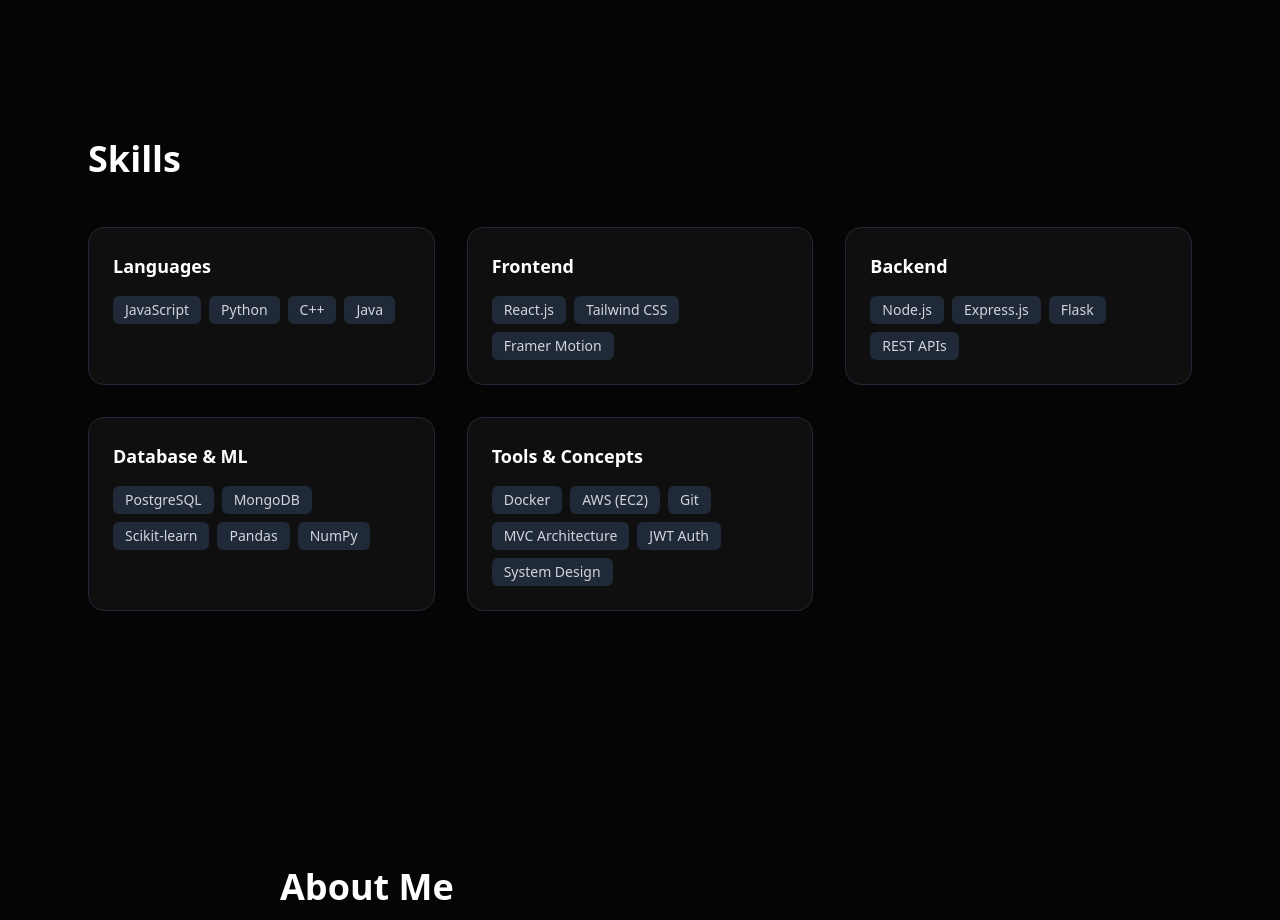
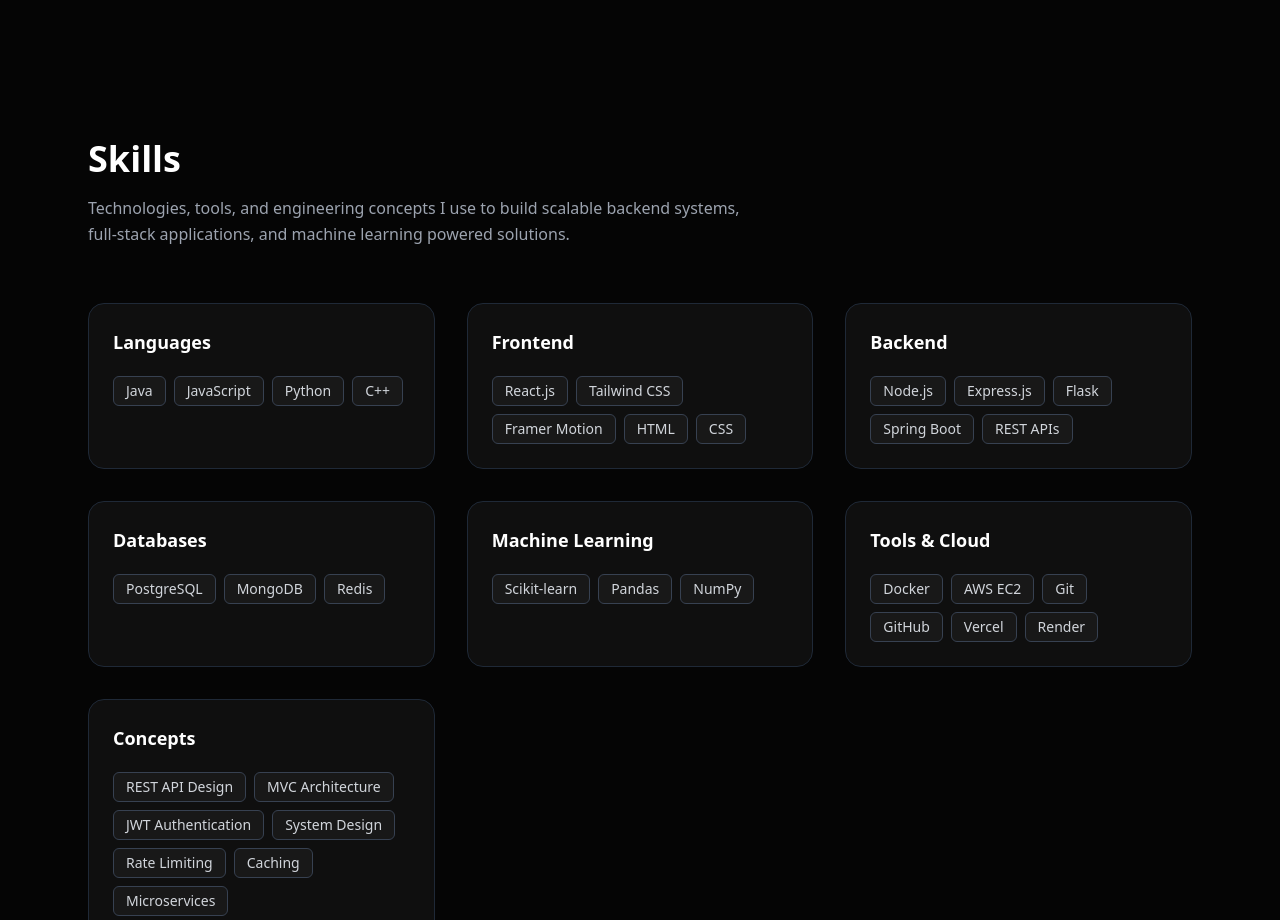
Before and after one commit to ghanashyamd12/personal-portfolio, a React (Vite) app: page / in a window 1280 px wide. Shown: the part 1880-2800 px from the top of the page. Built offline with nearby package versions, Linux system fonts and the light colour scheme.

Commit message:
Upgrade skills section

```diff
--- a/src/sections/SkillsSection.jsx
+++ b/src/sections/SkillsSection.jsx
@@ -3,29 +3,71 @@ import { motion } from "framer-motion"
 const skills = [
   {
     title: "Languages",
-    items: ["JavaScript", "Python", "C++", "Java"],
+    items: ["Java", "JavaScript", "Python", "C++"],
   },
+
   {
     title: "Frontend",
-    items: ["React.js", "Tailwind CSS", "Framer Motion"],
+    items: [
+      "React.js",
+      "Tailwind CSS",
+      "Framer Motion",
+      "HTML",
+      "CSS",
+    ],
   },
+
   {
     title: "Backend",
-    items: ["Node.js", "Express.js", "Flask", "REST APIs"],
+    items: [
+      "Node.js",
+      "Express.js",
+      "Flask",
+      "Spring Boot",
+      "REST APIs",
+    ],
   },
+
   {
-    title: "Database & ML",
-    items: ["PostgreSQL", "MongoDB", "Scikit-learn", "Pandas", "NumPy"],
+    title: "Databases",
+    items: [
+      "PostgreSQL",
+      "MongoDB",
+      "Redis",
+    ],
   },
+
   {
-    title: "Tools & Concepts",
+    title: "Machine Learning",
+    items: [
+      "Scikit-learn",
+      "Pandas",
+      "NumPy",
+    ],
+  },
+
+  {
+    title: "Tools & Cloud",
     items: [
       "Docker",
-      "AWS (EC2)",
+      "AWS EC2",
       "Git",
+      "GitHub",
+      "Vercel",
+      "Render",
+    ],
+  },
+
+  {
+    title: "Concepts",
+    items: [
+      "REST API Design",
       "MVC Architecture",
-      "JWT Auth",
+      "JWT Authentication",
       "System Design",
+      "Rate Limiting",
+      "Caching",
+      "Microservices",
     ],
   },
 ]
@@ -36,29 +78,44 @@ const SkillsSection = () => {
       id="skills"
       className="max-w-6xl mx-auto px-6 py-32 scroll-mt-24"
     >
-      <motion.h2
+
+      {/* Heading */}
+      <motion.div
         initial={{ opacity: 0, y: 30 }}
         whileInView={{ opacity: 1, y: 0 }}
         viewport={{ once: true }}
         transition={{ duration: 0.5 }}
-        className="text-3xl md:text-4xl font-semibold mb-12"
+        className="mb-14"
       >
-        Skills
-      </motion.h2>
 
-      <div className="grid md:grid-cols-3 gap-8">
+        <h2 className="text-3xl md:text-4xl font-semibold text-white">
+          Skills
+        </h2>
+
+        <p className="text-gray-400 mt-4 max-w-2xl leading-relaxed">
+          Technologies, tools, and engineering concepts I use to build
+          scalable backend systems, full-stack applications, and
+          machine learning powered solutions.
+        </p>
+
+      </motion.div>
+
+      {/* Skills Grid */}
+      <div className="grid md:grid-cols-2 lg:grid-cols-3 gap-8">
+
         {skills.map((category, i) => (
           <motion.div
             key={i}
             initial={{ opacity: 0, y: 30 }}
             whileInView={{ opacity: 1, y: 0 }}
-            transition={{ delay: i * 0.1 }}
+            transition={{ delay: i * 0.08 }}
             viewport={{ once: true }}
             className="bg-[#0f0f0f] p-6 rounded-2xl border border-gray-800
-                       hover:border-gray-600 hover:-translate-y-1
+                       hover:border-gray-700 hover:-translate-y-1
                        transition duration-300"
           >
-            <h3 className="text-lg font-semibold mb-4">
+
+            <h3 className="text-lg font-semibold mb-5 text-white">
               {category.title}
             </h3>
 
@@ -66,15 +123,20 @@ const SkillsSection = () => {
               {category.items.map((skill, idx) => (
                 <span
                   key={idx}
-                  className="bg-gray-800 px-3 py-1 rounded-md text-sm text-gray-300"
+                  className="bg-[#181818] border border-gray-700
+                             px-3 py-1 rounded-md text-sm text-gray-300
+                             hover:border-gray-500 transition duration-200"
                 >
                   {skill}
                 </span>
               ))}
             </div>
+
           </motion.div>
         ))}
+
       </div>
+
     </section>
   )
 }
```
